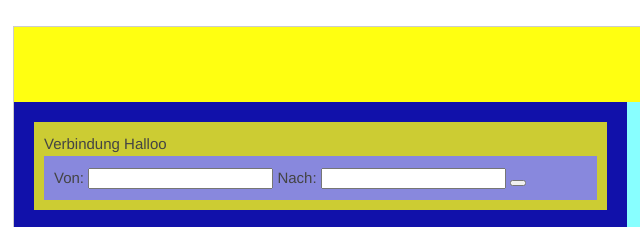
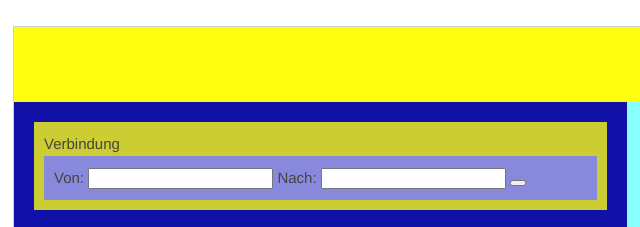
Before and after one commit to MarcoLuthi/SBB-MO-GUI, a plain HTML site: page SBB-MO/index.html in a window 1280 px wide. Shown: the top 227 px of the page, 115-755 px from the left. Drawn offline with Linux system fonts and the light colour scheme.

Commit message:
Revert "hallo added"
This reverts commit 05016732ff6c1572adc33e0ae41dfa8a4913b3e5.

```diff
--- a/SBB-MO/index.html
+++ b/SBB-MO/index.html
@@ -21,7 +21,7 @@
 
     <div id="leftmain">
       <div class="leftsub">
-        <h1>Verbindung Halloo</h1>
+        <h1>Verbindung</h1>
 
         <div class="bgsearch">
           <label class="label" for="from">Von:</label>
```
